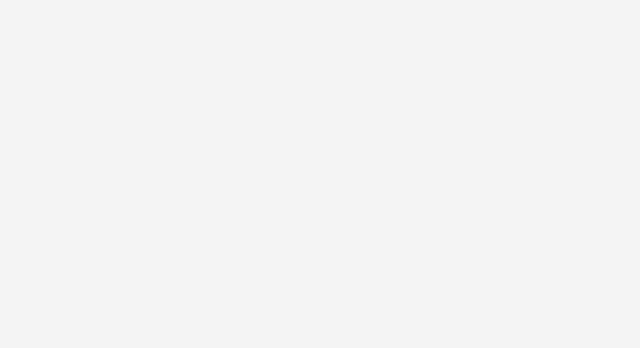
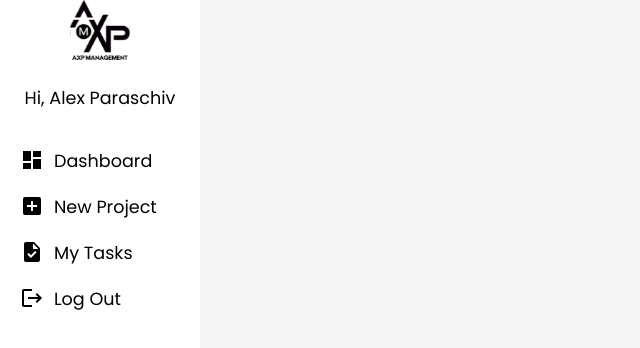
Before and after one commit to alx29/Project-Management-App-FE, a React (Create React App) app: page /sidebar in a window 1280 px wide. Before the commit this address had no page. Shown: the top 348 px of the page, without its empty margins (0-640 px from the left). Built offline with nearby package versions, Linux system fonts and the light colour scheme.

Commit message:
finished sidebar

```diff
--- a/package.json
+++ b/package.json
@@ -3,12 +3,17 @@
   "version": "0.1.0",
   "private": true,
   "dependencies": {
+    "@emotion/react": "^11.11.0",
+    "@emotion/styled": "^11.11.0",
+    "@mui/icons-material": "^5.11.16",
+    "@mui/material": "^5.13.4",
     "@testing-library/jest-dom": "^5.16.5",
     "@testing-library/react": "^13.4.0",
     "@testing-library/user-event": "^13.5.0",
     "axios": "^1.4.0",
     "react": "^18.2.0",
     "react-dom": "^18.2.0",
+    "react-pro-sidebar": "^1.1.0-alpha.1",
     "react-router-dom": "^6.8.1",
     "react-scripts": "5.0.1",
     "react-select": "^5.7.3",
--- a/src/App.js
+++ b/src/App.js
@@ -1,6 +1,7 @@
 import { BrowserRouter, Route, Routes } from 'react-router-dom';
-import Login from './components/Login';
-import Signup from './components/Signup';
+import Login from './components/Authentication/Login';
+import Signup from './components/Authentication/Signup';
+import Sidebar from './components/Sidebar';
 
 function App() {
   return (
@@ -9,6 +10,7 @@ function App() {
         <Routes>
           <Route path='/' element={<Login />} />
           <Route path='/signup' element={<Signup />} />
+          <Route path='/sidebar' element={<Sidebar />} />
         </Routes>
       </BrowserRouter>
     </div>
--- a/src/components/Login.js
+++ b/src/components/Authentication/Login.js
@@ -1,7 +1,7 @@
 import React from 'react';
-import '../styles/Login.scss';
+import '../../styles/Login.scss';
 import Navbar from './Navbar';
-import useLoginForm from '../hooks/useLoginForm';
+import useLoginForm from '../../hooks/useLoginForm';
 
 function Login() {
   const { formData, handleInputChange, handleSubmit } = useLoginForm();
--- a/src/components/Navbar.js
+++ b/src/components/Authentication/Navbar.js
@@ -1,6 +1,6 @@
 import React from 'react';
-import '../styles/Navbar.scss';
-import AXP from '../assets/AXP.svg';
+import '../../styles/Navbar.scss';
+import AXP from '../../assets/AXP.svg';
 import { useNavigate } from 'react-router-dom';
 
 function Navbar() {
--- a/src/components/Signup.js
+++ b/src/components/Authentication/Signup.js
@@ -1,8 +1,8 @@
 import React from 'react';
 import Navbar from './Navbar';
-import '../styles/Login.scss';
+import '../../styles/Login.scss';
 import Select from 'react-select';
-import useSignupForm from '../hooks/useSignupForm';
+import useSignupForm from '../../hooks/useSignupForm';
 
 function Signup() {
   const {
--- /dev/null
+++ b/src/components/Logo.js
@@ -0,0 +1,18 @@
+import React from 'react';
+import AXP from '../assets/AXP.svg';
+import '../styles/Logo.scss';
+
+function Logo(props) {
+  const { paddingLeft } = props;
+  const styleWithPadding = {
+    paddingLeft: `${paddingLeft}px`,
+  };
+
+  return (
+    <div className='navbarElement' style={styleWithPadding}>
+      <img src={AXP} className='logo' alt='axp logo' />
+    </div>
+  );
+}
+
+export default Logo;
--- /dev/null
+++ b/src/components/Sidebar.js
@@ -0,0 +1,42 @@
+import { NavLink } from 'react-router-dom';
+import '../styles/Sidebar.scss';
+import TaskIcon from '@mui/icons-material/Task';
+import DashboardIcon from '@mui/icons-material/Dashboard';
+import AddBoxIcon from '@mui/icons-material/AddBox';
+import LogoutIcon from '@mui/icons-material/Logout';
+import Logo from './Logo';
+
+export default function Sidebar() {
+  return (
+    <div className='sidebar'>
+      <div className='user'>
+        <Logo className='logo' />
+        <p>Hi, Alex Paraschiv</p>
+      </div>
+      <div className='item'>
+        <NavLink exact to='/'>
+          <DashboardIcon />
+          <span>Dashboard</span>
+        </NavLink>
+      </div>
+      <div className='item'>
+        <NavLink to='/createProject'>
+          <AddBoxIcon />
+          <span>New Project</span>
+        </NavLink>
+      </div>
+      <div className='item'>
+        <NavLink to='/'>
+          <TaskIcon />
+          <span>My Tasks</span>
+        </NavLink>
+      </div>
+      <div className='item'>
+        <NavLink to='/'>
+          <LogoutIcon />
+          <span>Log Out</span>
+        </NavLink>
+      </div>
+    </div>
+  );
+}
--- /dev/null
+++ b/src/styles/Logo.scss
@@ -0,0 +1,9 @@
+.navbarElement {
+  cursor: pointer;
+  background-color: f4f4f4;
+
+  .logo {
+    width: 60px;
+    height: 60px;
+  }
+}
--- /dev/null
+++ b/src/styles/Sidebar.scss
@@ -0,0 +1,33 @@
+.sidebar {
+  width: 200px;
+  min-width: 200px;
+  background-color: white;
+  min-height: 100vh;
+  box-sizing: border-box;
+  color: black;
+  display: flex;
+  flex-direction: column;
+
+  .user {
+    display: flex;
+    flex-direction: column;
+    align-items: center;
+  }
+
+  .item {
+    padding-top: 20px;
+    padding-left: 20px;
+
+    span {
+      padding-left: 10px;
+    }
+
+    a {
+      display: flex;
+      text-decoration: none;
+      width: 100%;
+      color: black;
+      box-sizing: border-box;
+    }
+  }
+}
```
Also changed, not shown: src/index.css (line endings or trailing spaces), 1 other file (tests, documents, lock files or other folders).
